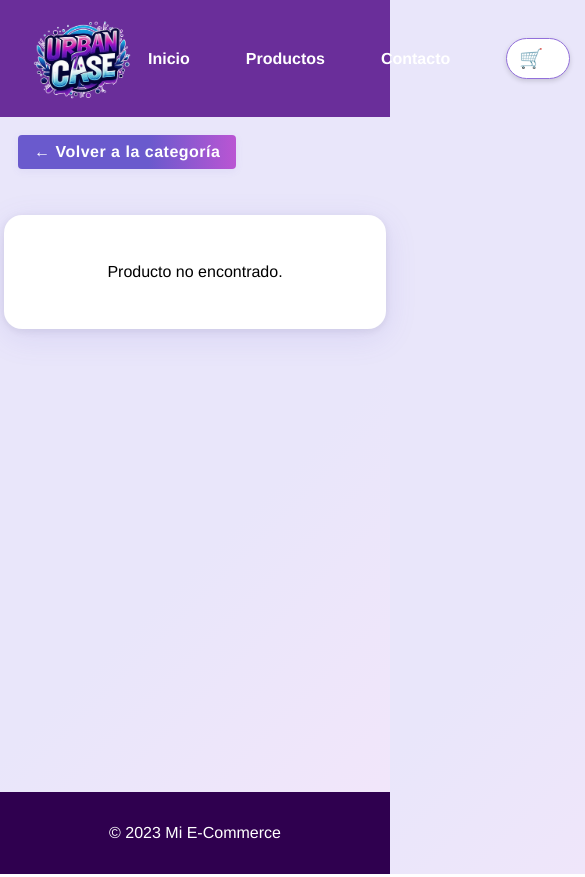
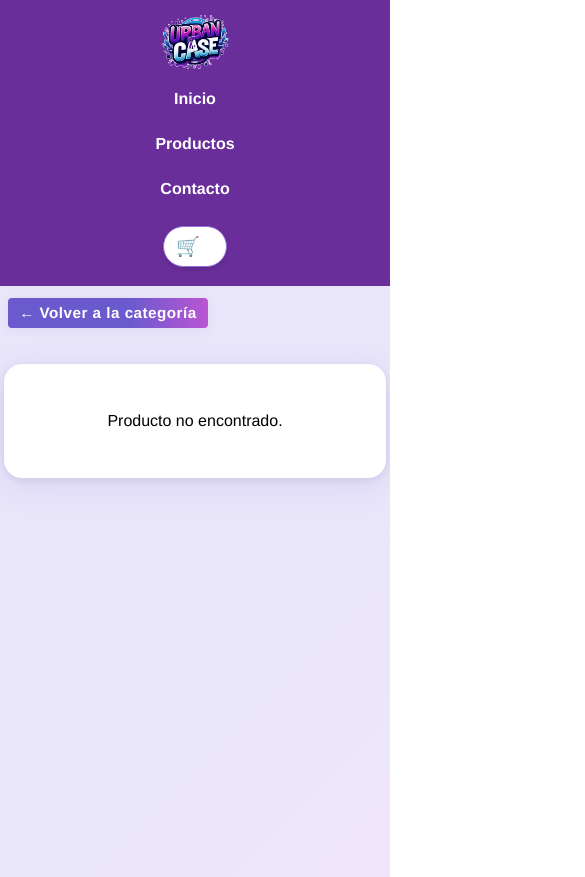
Before and after one commit to Pacheco130/UrbanCase, a plain HTML site: page html/producto.html in a window 390 px wide. Shown: the top 877 px of the page, 585 px wide, since content can reach past the window. Drawn offline with Linux system fonts and the light colour scheme.

Commit message:
Mejoras responsivas móviles en cart.css y funda-transparente.css

```diff
--- a/css/cart.css
+++ b/css/cart.css
@@ -288,17 +288,23 @@ body {
 }
 
 /* Responsive para móviles */
-@media (max-width: 600px) {
+@media (max-width: 700px) {
     .cart-header {
         flex-direction: column;
         align-items: flex-start;
         gap: 0.7rem;
+        padding: 0.7rem 1rem;
     }
     .cart-logo {
         height: 40px;
+        max-width: 70px;
     }
     .ticket-container, .ticket {
         max-width: 98vw;
+        padding: 1rem 0.5rem;
+        margin: 0.7rem auto;
+    }
+    .ticket {
         padding: 1rem 0.5rem;
     }
     .cart-icon {
@@ -307,9 +313,24 @@ body {
     .checkout-btn {
         padding: 0.9rem 1.2rem;
         font-size: 1rem;
+        border-radius: 8px;
     }
     #items-list li {
         font-size: 0.98rem;
         padding: 0.5rem 0.1rem;
     }
+    remove-btn {
+        padding: 0.4rem 0.7rem;
+        font-size: 0.95rem;
+        border-radius: 6px;
+    }
+    .back-btn {
+        font-size: 0.95rem;
+        padding: 0.4rem 0.7rem;
+        border-radius: 6px;
+    }
+    footer {
+        padding: 0.7rem 0.5rem;
+        font-size: 0.95rem;
+    }
 }
--- a/css/funda-transparente.css
+++ b/css/funda-transparente.css
@@ -155,6 +155,19 @@ footer {
     padding: 1rem 2rem;
 }
 @media (max-width: 700px) {
+    header {
+        flex-direction: column;
+        padding: 0.7rem 1rem;
+        gap: 0.7rem;
+    }
+    nav {
+        flex-direction: column;
+        gap: 0.7rem;
+        width: 100%;
+    }
+    .logo {
+        max-width: 70px;
+    }
     .producto-detalle {
         flex-direction: column;
         max-width: 98vw;
@@ -166,4 +179,13 @@ footer {
     .producto-detalle-img {
         padding: 18px 0;
     }
+    .btn-volver {
+        font-size: 0.95rem;
+        padding: 0.4rem 0.7rem;
+        margin: 12px 0 18px 8px;
+    }
+    footer {
+        padding: 0.7rem 0.5rem;
+        font-size: 0.95rem;
+    }
 }
```
